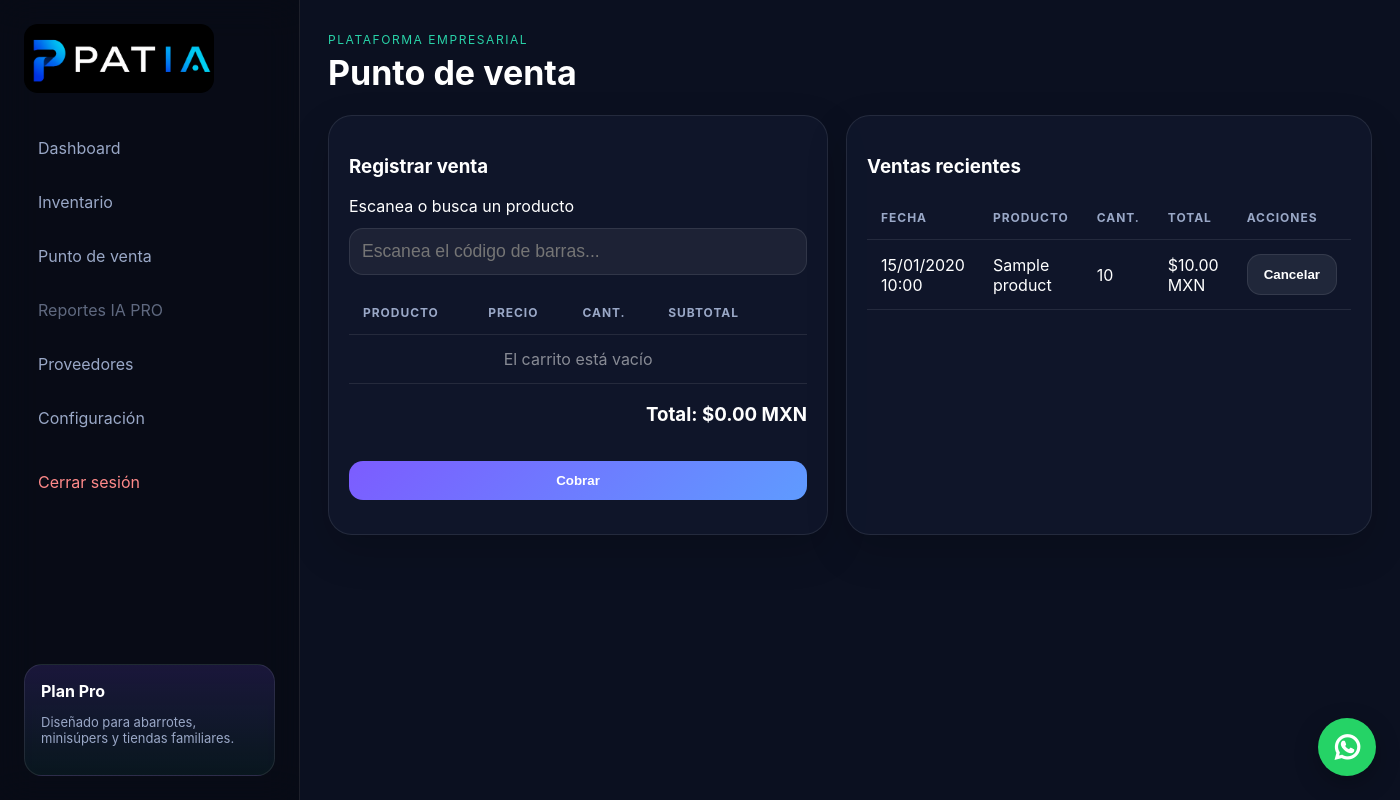
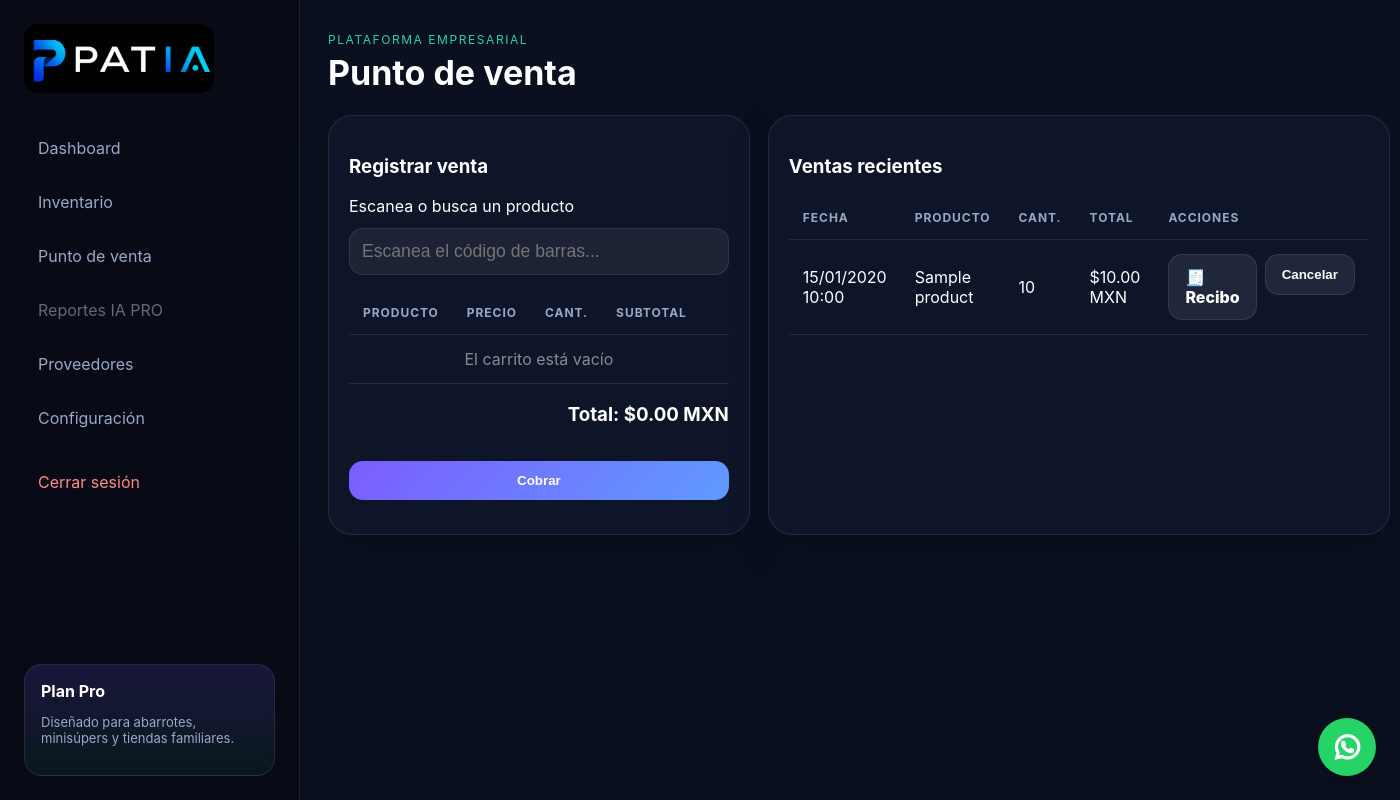
Before and after one commit to albertonicop/patia-platform, a Flask app: page /sell in a window 1400 px wide. Run offline with Flask 3, Linux system fonts and the light colour scheme; a user stored in the database is signed in; tables that the repository leaves empty hold one stand-in row (values such as "Sample post").

Commit message:
feat: boton recibo en sell

```diff
--- a/app/templates/sell.html
+++ b/app/templates/sell.html
@@ -71,10 +71,13 @@
           <td>{{ s.quantity }}</td>
           <td>{{ s.total|money }}</td>
           <td>
-            <form method="POST" action="/sales/{{s.id}}/cancel"
-                  onsubmit="return confirm('¿Cancelar esta venta? Se devolverá el stock.');">
-              <button class="btn ghost" type="submit">Cancelar</button>
-            </form>
+            <div style="display:flex;gap:8px;">
+              <a href="/receipt/{{s.id}}" class="btn ghost" target="_blank">🧾 Recibo</a>
+              <form method="POST" action="/sales/{{s.id}}/cancel"
+                    onsubmit="return confirm('¿Cancelar esta venta? Se devolverá el stock.');">
+                <button class="btn ghost" type="submit">Cancelar</button>
+              </form>
+            </div>
           </td>
         </tr>
         {% endfor %}
```
